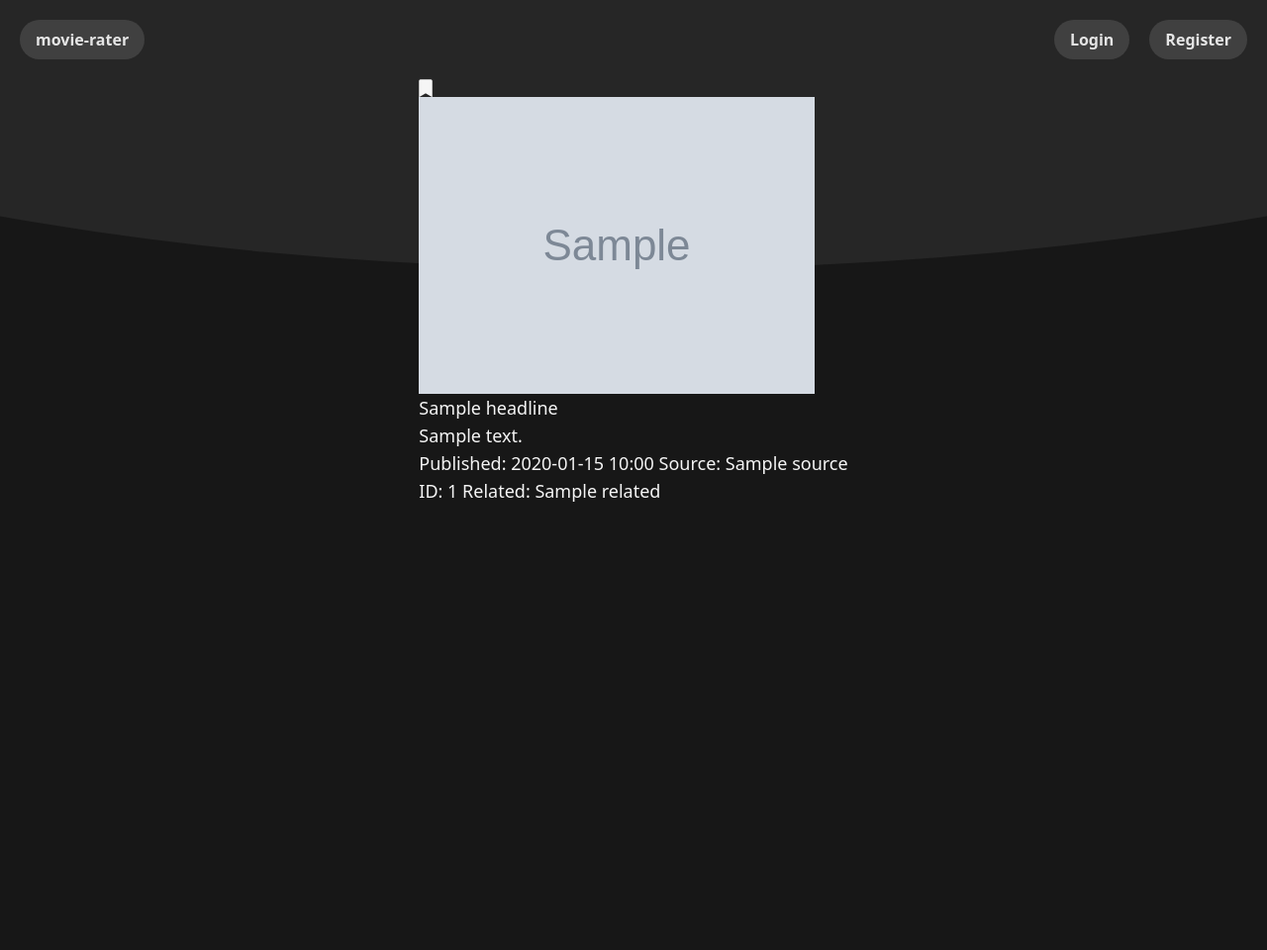
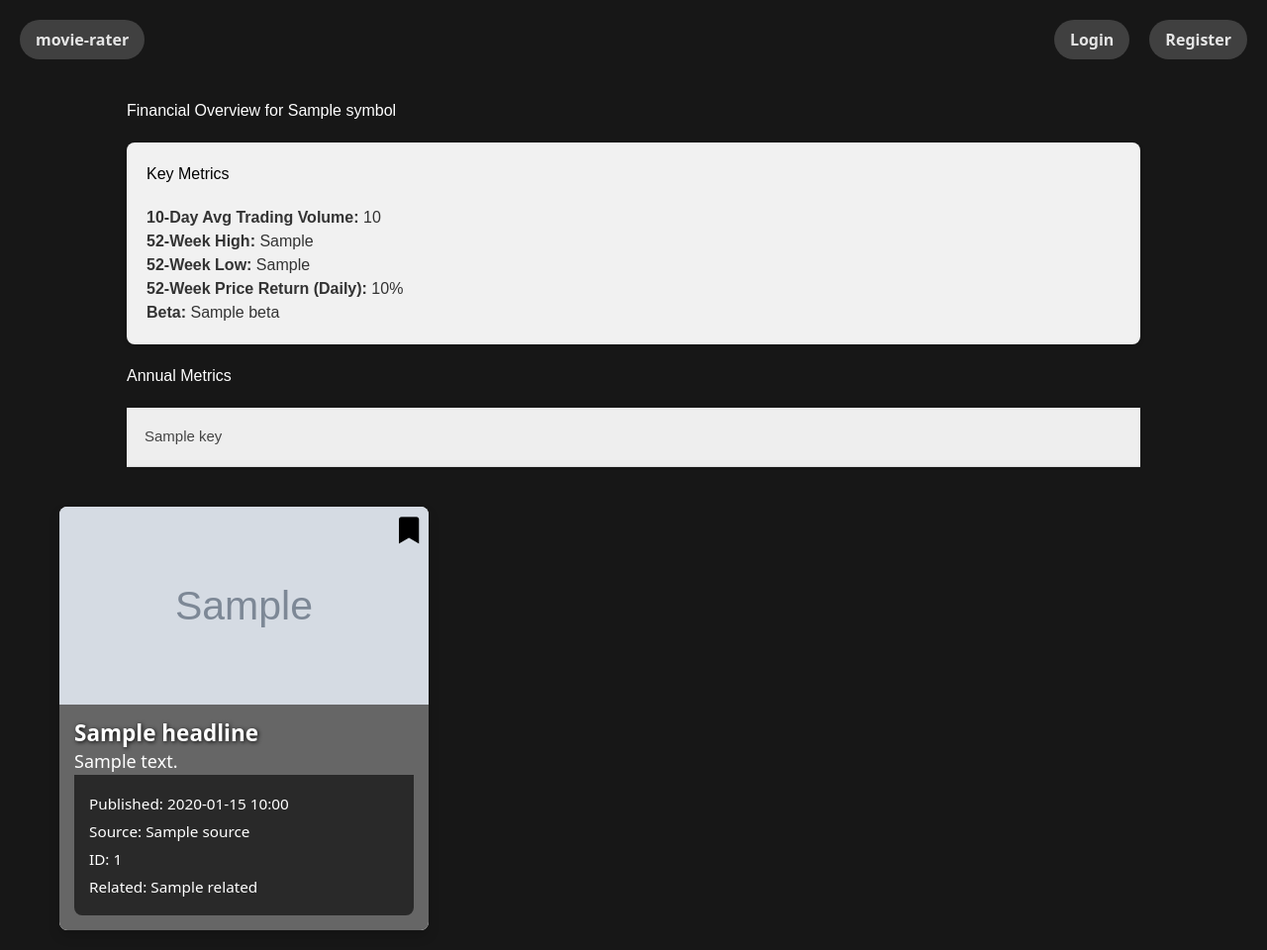
Before and after one commit to Vrundal-Shah/stockNewz, a Flask app: template flask_app/templates/query.html in a window 1280 px wide; the page is wider, and only the part inside the window is pictured. Shown: that part at 99% size. Before the commit the page ends 507 px from the top of that part, so only its background shows below. Run offline with Flask 2, Linux system fonts and the light colour scheme; the template is opened without the code that fills it: most values are stand-ins (such as "Sample title", 1, 10 or a date in 2020); grey boxes marked "Sample" are stand-in pictures; style sheets or scripts are compiled from the project's sources.

Commit message:
all changes

```diff
--- a/flask_app/forms.py
+++ b/flask_app/forms.py
@@ -85,3 +85,9 @@ class UpdateProfilePicForm(FlaskForm):
         FileAllowed(['jpg', 'png'], 'Only JPG and PNG images are allowed.')
     ])
     submit_picture = SubmitField('Update Profile Picture')
+
+class SaveTickerForm(FlaskForm):
+    ticker1 = StringField('Ticker Symbol 1', validators=[InputRequired(), Length(min=1, max=10)])
+    ticker2 = StringField('Ticker Symbol 2', validators=[InputRequired(), Length(min=1, max=10)])
+    ticker3 = StringField('Ticker Symbol 3', validators=[InputRequired(), Length(min=1, max=10)])
+    submit_tickers = SubmitField('Save Tickers')
--- a/flask_app/templates/query.html
+++ b/flask_app/templates/query.html
@@ -2,35 +2,201 @@
 <b class="text-red-400"> {{ error_msg }} </b>
 {% endif %}
 
+<style>
+  .container h1 {
+    color: #ffffff;
+    margin-bottom: 20px;
+  }
+
+  .container h2 {
+    color: #ffffff;
+    margin-bottom: 20px;
+  }
+
+  .key-metrics-heading {
+    color: #000000 !important;
+  }
+
+  .container {
+    width: 80%;
+    margin: auto;
+    padding-top: 20px;
+    color: #333;
+    font-family: Arial, sans-serif;
+  }
+
+  .quick-metrics {
+    background: #f1f1f1;
+    padding: 20px;
+    border-radius: 8px;
+    margin-bottom: 20px;
+    box-shadow: 0 2px 5px rgba(0, 0, 0, 0.1);
+  }
+
+  .accordion {
+    margin-bottom: 20px;
+  }
+
+  .accordion-button {
+    background-color: #eee;
+    color: #444;
+    cursor: pointer;
+    padding: 18px;
+    width: 100%;
+    border: none;
+    text-align: left;
+    outline: none;
+    font-size: 15px;
+    transition: background-color 0.3s, color 0.3s;
+    border-bottom: 1px solid #ddd;
+  }
+
+  .accordion-button:hover {
+    background-color: #ddd;
+  }
+
+  .accordion-button.active {
+    background-color: #ccc;
+  }
+
+  .panel {
+    padding: 0 18px;
+    background-color: white;
+    max-height: 0;
+    overflow: hidden;
+    transition: max-height 0.2s ease-out;
+    border-left: 3px solid #ccc;
+  }
+
+  .panel p {
+    padding: 10px;
+    border-bottom: 1px solid #ccc;
+  }
+
+  .results-container {
+    display: grid;
+    grid-template-columns: repeat(auto-fill, minmax(300px, 1fr));
+    gap: 20px;
+    padding: 20px;
+    margin: 0 auto;
+    max-width: 1200px;
+  }
+
+  .news-card {
+    display: flex;
+    flex-direction: column;
+    background-color: #fff;
+    border-radius: 8px;
+    overflow: hidden;
+    box-shadow: 0 6px 12px rgba(0, 0, 0, 0.15);
+    transition: transform 0.2s, box-shadow 0.2s;
+    position: relative;
+  }
+
+  .news-card:hover {
+    transform: translateY(-5px);
+    box-shadow: 0 8px 16px rgba(0, 0, 0, 0.2);
+  }
+
+  .news-banner-img {
+    width: 100%;
+    height: 200px;
+    object-fit: cover;
+  }
+
+  .news-content,
+  .news-footer {
+    background-color: rgba(0, 0, 0, 0.6);
+    color: white;
+    padding: 15px;
+    border-radius: 0 0 8px 8px;
+  }
+
+  .news-content h5 {
+    font-size: 1.25em;
+    font-weight: bold;
+    margin-top: 0;
+    text-shadow: 1px 1px 4px rgba(0, 0, 0, 0.9);
+  }
+
+  .news-footer span {
+    font-size: 0.85em;
+    display: block;
+  }
+
+  .bookmark-icon {
+    position: absolute;
+    top: 10px;
+    right: 10px;
+    color: #000;
+    font-size: 1.5em;
+    cursor: pointer;
+  }
+
+  .bookmark-icon>a>i.saved {
+    color: #fff;
+    position: absolute;
+    top: 10px;
+    right: 10px;
+    font-size: 1.5em;
+    cursor: pointer;
+  }
+
+  .error-message {
+    color: #ff6b6b;
+    background-color: #ffebeb;
+    padding: 10px;
+    border-radius: 8px;
+    margin-bottom: 20px;
+  }
+</style>
+
+<div class="financials-container">
+  <div class="container">
+    <h1>Financial Overview for {{ company_basic_financials.symbol }}</h1>
+    <div class="quick-metrics">
+      <h2 class="key-metrics-heading">Key Metrics</h2>
+      <p><strong>10-Day Avg Trading Volume:</strong> {{ company_basic_financials.metric['10DayAverageTradingVolume'] }}
+      </p>
+      <p><strong>52-Week High:</strong> {{ company_basic_financials.metric['52WeekHigh'] }}</p>
+      <p><strong>52-Week Low:</strong> {{ company_basic_financials.metric['52WeekLow'] }}</p>
+      <p><strong>52-Week Price Return (Daily):</strong> {{ company_basic_financials.metric['52WeekPriceReturnDaily'] }}%
+      </p>
+      <p><strong>Beta:</strong> {{ company_basic_financials.metric['beta'] }}</p>
+    </div>
+    <div class="accordion">
+      <h2>Annual Metrics</h2>
+      {% for key, values in company_basic_financials.series['annual'].items() %}
+      <button class="accordion-button">{{ key }}</button>
+      <div class="panel">
+        {% for value in values %}
+        <p>{{ value['period'] }}: {{ value['v'] }}</p>
+        {% endfor %}
+      </div>
+      {% endfor %}
+    </div>
+  </div>
+</div>
+
 <div class="results-container">
-  <div class="decoration-container"><div class="decoration"></div></div>
   {% for news_item in results %}
   <div class="news-card">
-    <a
-      class="bookmark-icon"
-      href="{{ url_for('users.save_bookmark', news_id=news_item.id, next=request.url) }}"
-    >
-      <i class="fa fa-bookmark" aria-hidden="true"></i>
-  </a>
-    <a href="{{ news_item.url }}" target="_blank" class="group">
+    <div class="bookmark-icon">
+      <a href="{{ url_for('users.save_bookmark', news_id=news_item.id, next=request.url) }}"
+        onclick="toggleBookmark('{{ news_item.id }}', this)">
+        <i class="fas fa-bookmark  {% if news_item.is_bookmarked == 0 %} saved {% endif %}"></i>
+      </a>
+    </div>
+    <a href="{{ news_item.url }}" target="_blank" class="news-link">
       {% if news_item.image %}
-      <img
-        src="{{ news_item.image }}"
-        class="news-banner-img"
-        alt="News Image"
-      />
+      <img src="{{ news_item.image }}" alt="News Image" class="news-banner-img">
       {% endif %}
       <div class="news-content">
         <h5>{{ news_item.headline }}</h5>
-        <p class="news-summary">{{ news_item.summary }}</p>
-        <div>
-          <span
-            >Published: {{ news_item.datetime.strftime('%Y-%m-%d %H:%M')
-            }}</span
-          >
+        <p>{{ news_item.summary }}</p>
+        <div class="news-footer">
+          <span>Published: {{ news_item.datetime.strftime('%Y-%m-%d %H:%M') }}</span>
           <span>Source: {{ news_item.source }}</span>
-        </div>
-        <div>
           <span>ID: {{ news_item.id }}</span>
           <span>Related: {{ news_item.related }}</span>
         </div>
@@ -41,6 +207,22 @@
 </div>
 
 <script>
+  document.addEventListener('DOMContentLoaded', function () {
+    var acc = document.getElementsByClassName("accordion-button");
+    var i;
+    for (i = 0; i < acc.length; i++) {
+      acc[i].addEventListener("click", function () {
+        this.classList.toggle("active");
+        var panel = this.nextElementSibling;
+        if (panel.style.maxHeight) {
+          panel.style.maxHeight = null;
+        } else {
+          panel.style.maxHeight = panel.scrollHeight + "px";
+        }
+      });
+    }
+  });
+
   function toggleBookmark(newsId, element) {
     const icon = element.firstChild;
     icon.classList.toggle("saved");
@@ -63,6 +245,10 @@
         console.error("Error:", error);
       });
   }
+
+  window.addEventListener('load', () => {
+    fetchSavedNews();
+  });
 </script>
 
 {% endblock %}
```
Also changed, not shown: flask_app/client.py (+41 -24 lines), flask_app/models.py (+10 -0 lines), flask_app/stocks/routes.py (+38 -3 lines), flask_app/templates/account.html (+30 -16 lines), flask_app/templates/personalized_dashboard.html (added, +152 -0 lines), flask_app/users/routes.py (+49 -39 lines).
